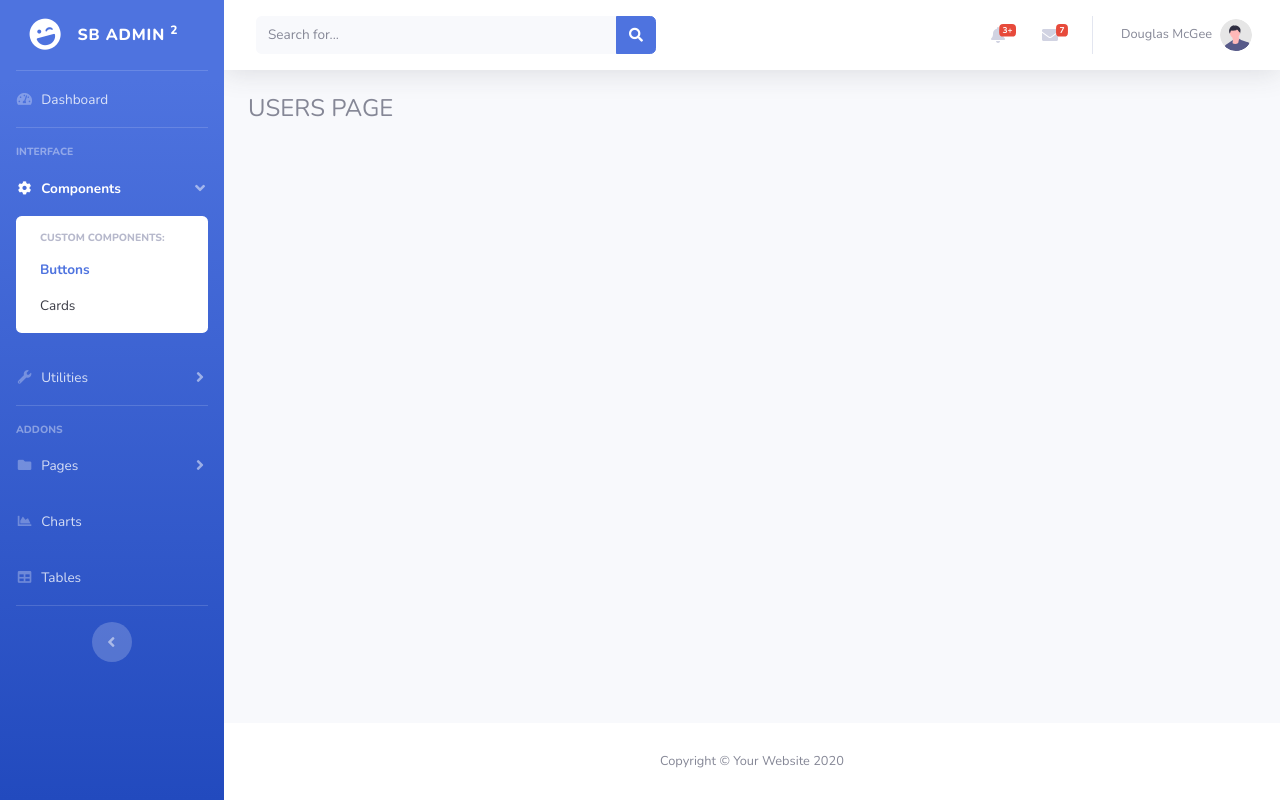
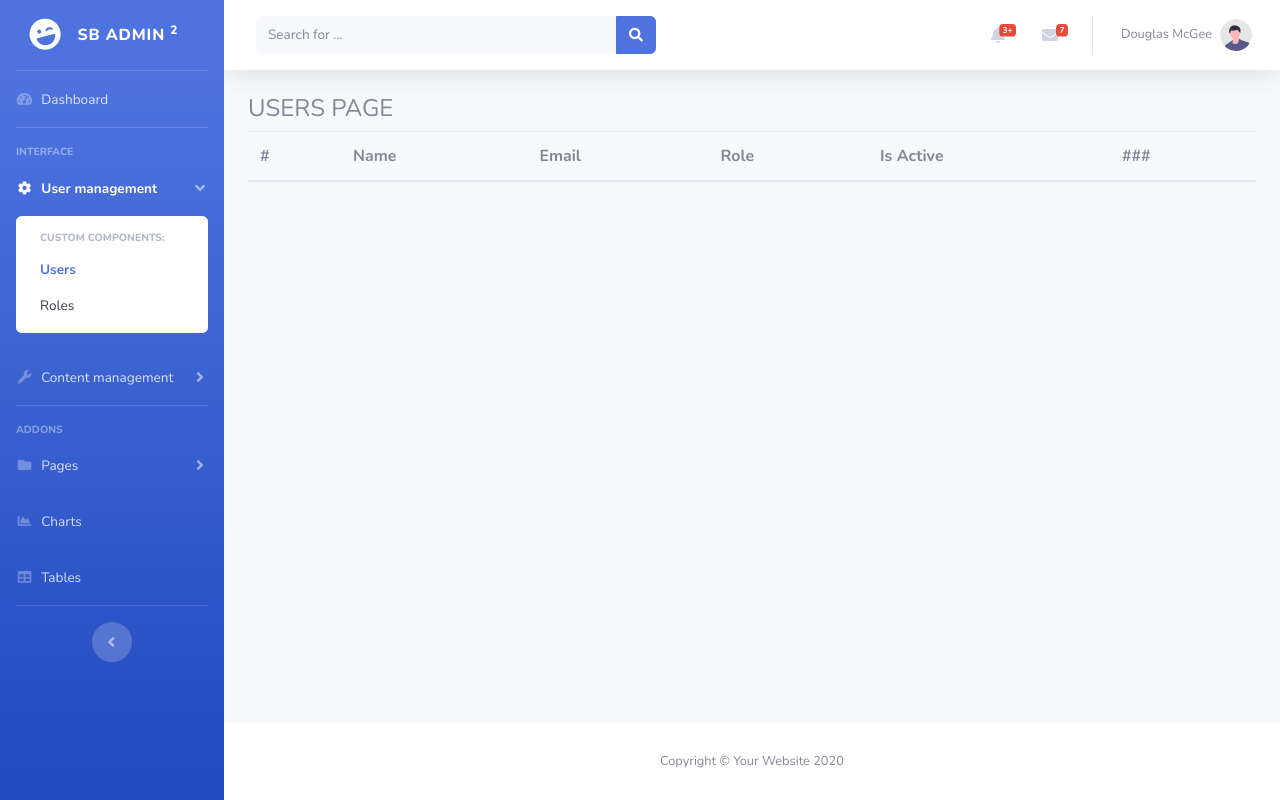
Before and after one commit to Zhumagaliev12/NewsWebApp, a Laravel app: template resources/views/admin/users.blade.php in a window 1280 px wide. Run offline with Laravel 10, Linux system fonts and the light colour scheme; the template is opened without the code that fills it, so the values that code supplies are empty; the visitor is signed in with stand-in values (Sample User, id 1); some libraries are stand-ins or nearby versions.

Commit message:
Now, admin can ban or unban users.

```diff
--- a/app/Http/Kernel.php
+++ b/app/Http/Kernel.php
@@ -2,6 +2,7 @@
 
 namespace App\Http;
 
+use App\Http\Middleware\UserStatusMiddleware;
 use Illuminate\Foundation\Http\Kernel as HttpKernel;
 
 class Kernel extends HttpKernel
@@ -36,6 +37,7 @@
             \Illuminate\View\Middleware\ShareErrorsFromSession::class,
             \App\Http\Middleware\VerifyCsrfToken::class,
             \Illuminate\Routing\Middleware\SubstituteBindings::class,
+            \App\Http\Middleware\UserStatusMiddleware::class,
         ],
 
         'api' => [
--- a/app/Models/User.php
+++ b/app/Models/User.php
@@ -22,6 +22,7 @@
         'email',
         'password',
         'role_id',
+        'is_active',
     ];
 
     /**
--- a/resources/views/admin/users.blade.php
+++ b/resources/views/admin/users.blade.php
@@ -2,4 +2,47 @@
 
 @section('content')
     <h4>USERS PAGE</h4>
+
+    <table class="table">
+        <thead>
+        <tr>
+            <th scope="col">#</th>
+            <th scope="col">Name</th>
+            <th scope="col">Email</th>
+            <th scope="col">Role</th>
+            <th scope="col">Is Active</th>
+            <th scope="col">###</th>
+        </tr>
+        </thead>
+        <tbody>
+        @for($i=0; $i<count($users); $i++)
+            <tr>
+                <th scope="row">{{$i+1}}</th>
+                <td>{{$users[$i]->name}}</td>
+                <td>{{$users[$i]->email}}</td>
+                <td>{{$users[$i]->role->name}}</td>
+                <td>
+                    <form action="
+                    @if($users[$i]->is_active)
+                        {{route('admin.users.ban', $users[$i]->id)}}
+                    @else
+                        {{route('admin.users.unban', $users[$i]->id)}}
+                    @endif"
+                          method="POST">
+                        @csrf
+                        @method('PUT')
+                        <button type="submit" class="btn {{$users[$i]->is_active  ? 'btn-danger' : 'btn-success' }}">
+                            @if($users[$i]->is_active)
+                                Ban
+                            @else
+                                Unban
+                            @endif
+                        </button>
+                    </form>
+                </td>
+                <td>###</td>
+            </tr>
+        @endfor
+        </tbody>
+    </table>
 @endsection
--- a/resources/views/layouts/adm.blade.php
+++ b/resources/views/layouts/adm.blade.php
@@ -61,14 +61,14 @@
             <a class="nav-link" href="#" data-toggle="collapse" data-target="#collapseTwo" aria-expanded="true"
                aria-controls="collapseTwo">
                 <i class="fas fa-fw fa-cog"></i>
-                <span>Components</span>
+                <span>User management</span>
             </a>
             <div id="collapseTwo" class="collapse show" aria-labelledby="headingTwo"
                  data-parent="#accordionSidebar">
                 <div class="bg-white py-2 collapse-inner rounded">
                     <h6 class="collapse-header">Custom Components:</h6>
-                    <a class="collapse-item active" href="buttons.html">Buttons</a>
-                    <a class="collapse-item" href="cards.html">Cards</a>
+                    <a class="collapse-item active" href="{{route('admin.users.search')}}">Users</a>
+                    <a class="collapse-item" href="cards.html">Roles</a>
                 </div>
             </div>
         </li>
@@ -78,16 +78,15 @@
             <a class="nav-link collapsed" href="#" data-toggle="collapse" data-target="#collapseUtilities"
                aria-expanded="true" aria-controls="collapseUtilities">
                 <i class="fas fa-fw fa-wrench"></i>
-                <span>Utilities</span>
+                <span>Content management</span>
             </a>
             <div id="collapseUtilities" class="collapse" aria-labelledby="headingUtilities"
                  data-parent="#accordionSidebar">
                 <div class="bg-white py-2 collapse-inner rounded">
                     <h6 class="collapse-header">Custom Utilities:</h6>
-                    <a class="collapse-item" href="utilities-color.html">Colors</a>
-                    <a class="collapse-item" href="utilities-border.html">Borders</a>
-                    <a class="collapse-item" href="utilities-animation.html">Animations</a>
-                    <a class="collapse-item" href="utilities-other.html">Other</a>
+                    <a class="collapse-item" href="utilities-color.html">Categories</a>
+                    <a class="collapse-item" href="utilities-border.html">Comments</a>
+
                 </div>
             </div>
         </li>
@@ -161,13 +160,20 @@
                 </button>
 
                 <!-- Topbar Search -->
-                <form
-                    class="d-none d-sm-inline-block form-inline mr-auto ml-md-3 my-2 my-md-0 mw-100 navbar-search">
+                <form action="{{route('admin.users.search')}}" method="get"
+                      class="d-none d-sm-inline-block form-inline mr-auto ml-md-3 my-2 my-md-0 mw-100 navbar-search">
                     <div class="input-group">
-                        <input type="text" class="form-control bg-light border-0 small" placeholder="Search for..."
-                               aria-label="Search" aria-describedby="basic-addon2">
+                        <input type="text" class="form-control bg-light border-0 small"
+                               @if($search)
+                                   placeholder="{{$search}}"
+                               @else
+                                   placeholder="Search for ..."
+                               @endif
+
+
+                               aria-label="Search" aria-describedby="basic-addon2" name="search">
                         <div class="input-group-append">
-                            <button class="btn btn-primary" type="button">
+                            <button class="btn btn-primary" type="submit">
                                 <i class="fas fa-search fa-sm"></i>
                             </button>
                         </div>
--- a/routes/web.php
+++ b/routes/web.php
@@ -4,24 +4,41 @@
 use Illuminate\Support\Facades\Route;
 use App\Http\Controllers\Admin\AdminController;
 
-Route::get('/', function () {
-    return Route::redirect('posts.index');
+
+Route::get('', function () {
+    return redirect('/posts');
 });
 
 Route::middleware('auth')->group(function (){
     Route::resource('posts', MyClassController::class)->except('index', 'show');
     Route::post('/logout', [App\Http\Controllers\Auth2\LoginController::class, 'logout'])->name('logout');
+
+    Route::get('posts/category/{category}', 'App\Http\Controllers\MyClassController@postsByCategory')->name('posts.category');
+    Route::post('comment/show', 'App\Http\Controllers\CommentController@commentStore')->name('show.comment');
+    Route::post('comments/destroy/{id}', 'App\Http\Controllers\CommentController@commentDestroy')->name('comment.destroy');
+
+    Route::prefix('admin')->as('admin.')->group(function (){
+        Route::get('/users', [AdminController::class, 'showUsers'])->name('users');
+        Route::get('/users/search', [AdminController::class, 'showUsers'])->name('users.search');
+        Route::get('/users/{user}/edit', [AdminController::class, 'edit'])->name('users.edit');
+        Route::put('/users/{user}', [AdminController::class, 'update'])->name('users.update');
+        Route::put('/users/{user}/ban', [AdminController::class, 'ban'])->name('users.ban');
+        Route::put('/users/{user}/unban', [AdminController::class, 'unban'])->name('users.unban');
+        Route::get('/posts', [AdminController::class, 'showPosts'])->name('posts');
+    });
+
+    Route::get('main', 'App\Http\Controllers\Test\MainController@index')->name('main.index');
+    Route::get('about', 'App\Http\Controllers\Test\AboutController@index')->name('main.about');
+    Route::get('contact', 'App\Http\Controllers\Test\ContactController@index')->name('main.contact');
 });
 
 Route::resource('posts', MyClassController::class)->only('index', 'show');
 
-Route::get('posts/category/{category}', 'App\Http\Controllers\MyClassController@postsByCategory')->name('posts.category');
-Route::post('comment/show', 'App\Http\Controllers\CommentController@commentStore')->name('show.comment');
-Route::post('comments/destroy/{id}', 'App\Http\Controllers\CommentController@commentDestroy')->name('comment.destroy');
+Route::get('/register', [App\Http\Controllers\Auth2\RegisterController::class, 'index'])->name('register.form');
+Route::post('/register', [App\Http\Controllers\Auth2\RegisterController::class, 'register'])->name('register');
 
-Route::get('main', 'App\Http\Controllers\Test\MainController@index')->name('main.index');
-Route::get('about', 'App\Http\Controllers\Test\AboutController@index')->name('main.about');
-Route::get('contact', 'App\Http\Controllers\Test\ContactController@index')->name('main.contact');
+Route::get('/login', [App\Http\Controllers\Auth2\LoginController::class, 'index'])->name('login.form');
+Route::post('/login', [App\Http\Controllers\Auth2\LoginController::class, 'login'])->name('login');
 
 //Auth::routes();
 
@@ -29,13 +46,3 @@
 //   Route::get('/admin/users', [AdminController::class, 'showUsers'])->name('admin.users');
 //   Route::get('/admin/posts', [AdminController::class, 'showPosts'])->name('admin.posts');
 //});
-
-Route::get('/admin/users', [AdminController::class, 'showUsers'])->name('admin.users');
-Route::get('/admin/posts', [AdminController::class, 'showPosts'])->name('admin.posts');
-
-Route::get('/register', [App\Http\Controllers\Auth2\RegisterController::class, 'index'])->name('register.form');
-Route::post('/register', [App\Http\Controllers\Auth2\RegisterController::class, 'register'])->name('register');
-
-
-Route::get('/login', [App\Http\Controllers\Auth2\LoginController::class, 'index'])->name('login.form');
-Route::post('/login', [App\Http\Controllers\Auth2\LoginController::class, 'login'])->name('login');
```
